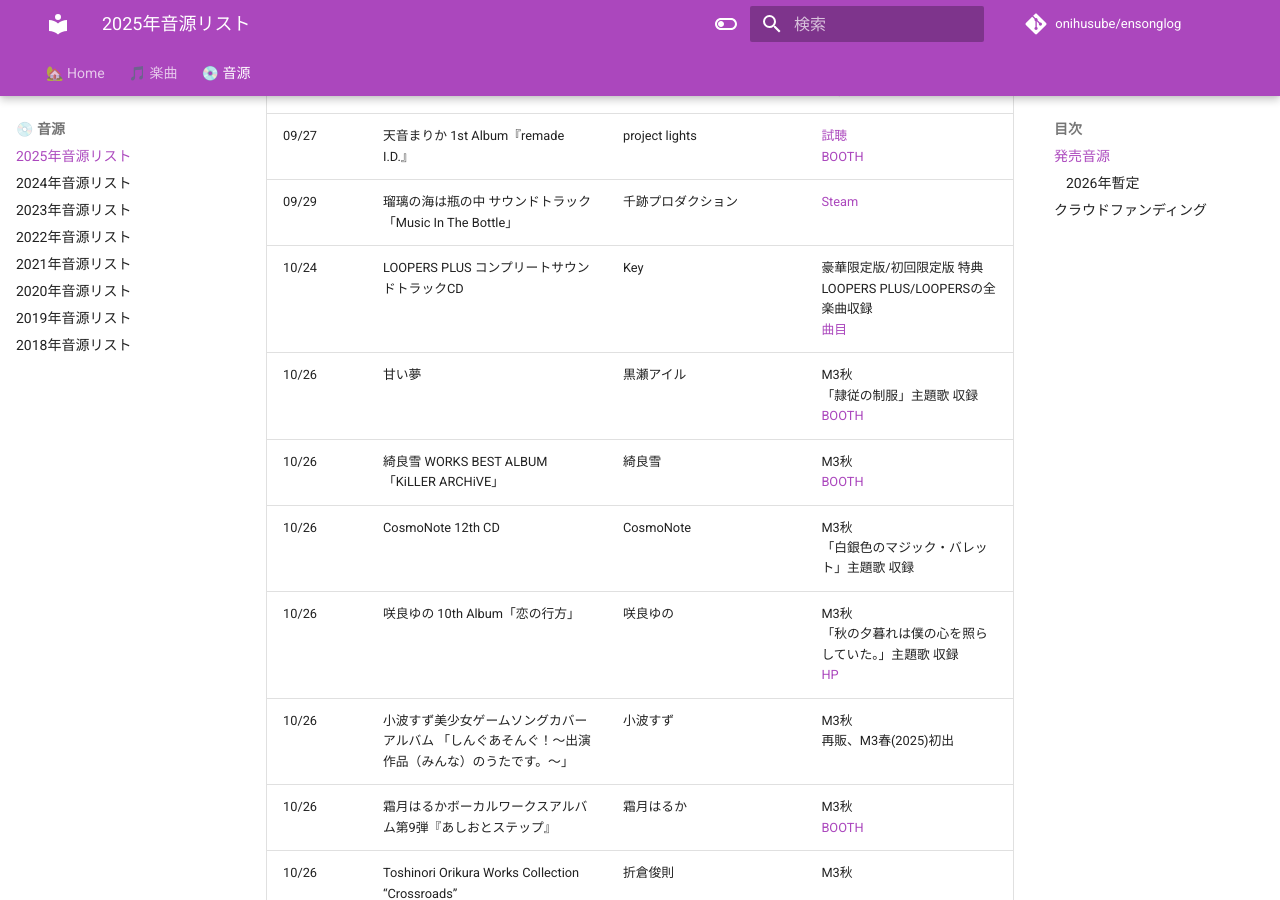
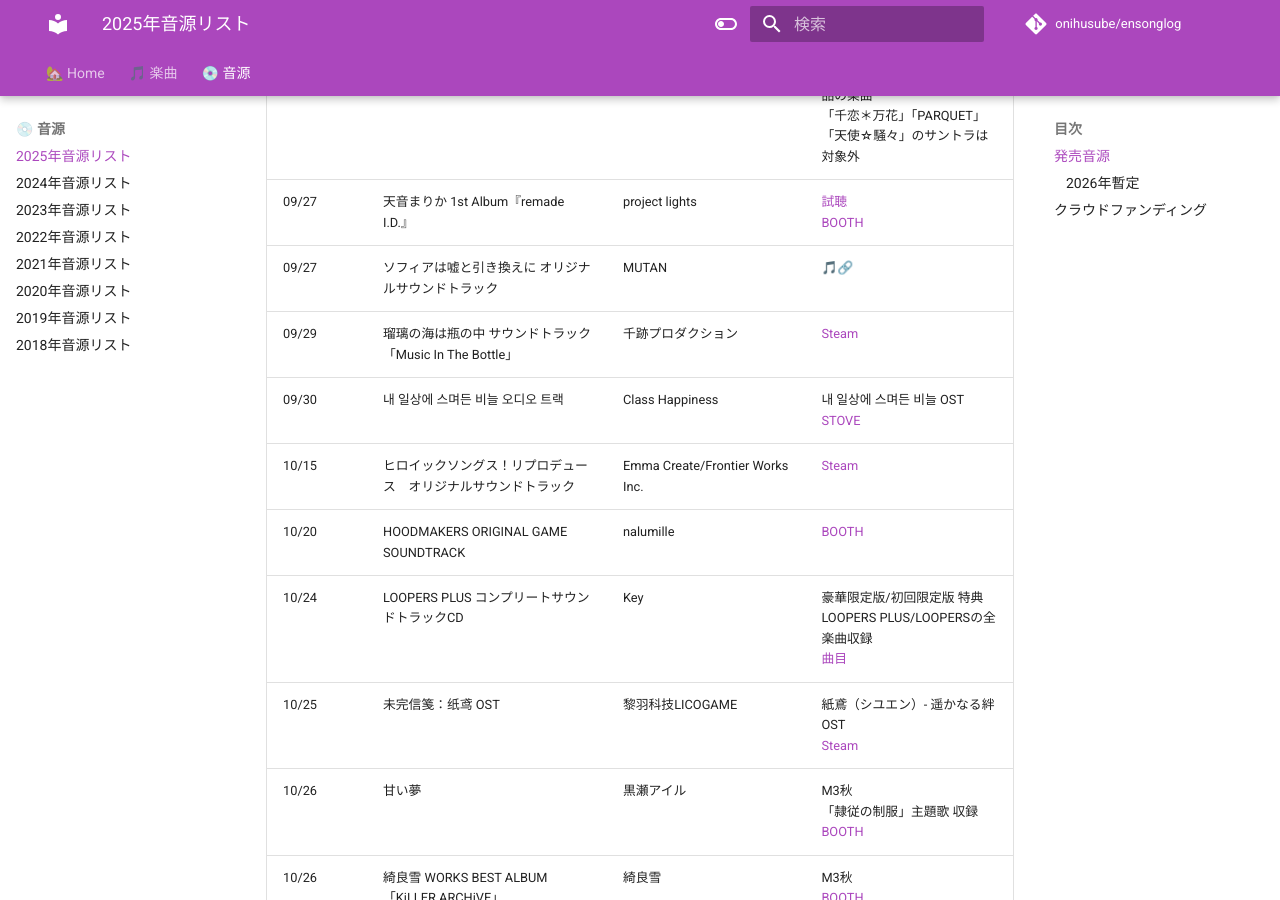
Before and after one commit to onihusube/ensonglog, an MkDocs documentation site: the page built from docs/2025/音源.md, in a window 1280 px wide and 900 px high, scrolled down 12780 px. Built offline with MkDocs 1.6.1 and Material for MkDocs 9.7.7, drawn with Linux system fonts in a browser that asks for light colours; comment, search, counter and statistics services are not loaded; some of the changed text lies outside the part shown.

Commit message:
音源いくつか追加

```diff
--- a/docs/2025/音源.md
+++ b/docs/2025/音源.md
@@ -137,6 +137,7 @@
 | 08/03 | RAINBOW STREAM ～High and Higher～ | 橋本みゆき |  |
 | 08/04 | GEARS of DRAGOON original soundtrack-Carbuncle- | ninetail | 2013年発売のものの再販? |
 | 08/06 | Eternal ONE Season 1 Original Soundtrack | HOONDAHL STUDIOS LTD | [STOVE](https://store.onstove.com/ko/games/101642) [Steam](https://store.steampowered.com/app/3946200/Eternal_ONE_Season_1_Original_Soundtrack/) </br> [試聴](https://www.youtube.com/watch?v=5pL2aVBtNJg) |
+| 08/06 | Eternal ONE Kumo Island Soundtrack | HOONDAHL STUDIOS LTD | [STOVE](https://store.onstove.com/ja/games/101946) [Steam](https://store.steampowered.com/app/3946210/Eternal_ONE_Kumo_Island_Soundtrack/?curator_clanid=45742451) |
 | 08/16 | [Assort＊Monster](./音源個別/Assort＊Monster.md) | KyoKa | C106 </br> 一般09/26 |
 | 08/16 | [きゃべつそふと Consumer Collection](./音源個別/きゃべつそふと%20Consumer%20Collection.md) | きゃべつそふと | C106 </br> 一般09/26 |
 | 08/16 | サクラノ詩レコード | ケロQ/枕 | C106 </br> 復刻 |
@@ -182,8 +183,13 @@
 | 09/26 | [レモネードファクトリー アルバムCD「レモネードジャム」](./音源個別/レモネードジャム.md) |	ゆずソフト | 通常販売+プレミアム版特典 [🎵🔗](https://nex-tone.link/A00201738) </br> ライムライト・レモネードジャムの劇中バンドのアルバム |
 | 09/26 | ゆずソフト 過去作楽曲配信 |	ゆずソフト | CDが廃盤になっている過去作品の楽曲 </br> 「千恋＊万花」「PARQUET」「天使☆騒々」のサントラは対象外 |
 | 09/27 | 天音まりか 1st Album『remade I.D.』 | project lights | [試聴](https://www.youtube.com/watch?v=ULRuZ3ouv1Y) </br> [BOOTH](https://booth.pm/ja/items/7407850) |
+| 09/27 | ソフィアは嘘と引き換えに オリジナルサウンドトラック | MUTAN | [🎵🔗](https://linkco.re/yfNUBHFn) |
 | 09/29 | 瑠璃の海は瓶の中 サウンドトラック「Music In The Bottle」 | 千跡プロダクション | [Steam](https://store.steampowered.com/app/4002500/Music_In_The_Bottle/) |
+| 09/30 | 내 일상에 스며든 비늘 오디오 트랙 | Class Happiness | 내 일상에 스며든 비늘 OST </br> [STOVE](https://store.onstove.com/ja/games/102656) |
+| 10/15 | ヒロイックソングス！リプロデュース　オリジナルサウンドトラック | Emma Create/Frontier Works Inc. | [Steam](https://store.steampowered.com/app/4070660/_/) |
+| 10/20 | HOODMAKERS ORIGINAL GAME SOUNDTRACK | nalumille | [BOOTH](https://nalumille.booth.pm/items/5377234) |
 | 10/24 | LOOPERS PLUS コンプリートサウンドトラックCD | Key | 豪華限定版/初回限定版 特典 </br> LOOPERS PLUS/LOOPERSの全楽曲収録 </br> [曲目](https://key.soundslabel.com/discography.html?ksl0230/ksl0230) |
+| 10/25 | 未完信䇳：纸鸢 OST | 黎羽科技LICOGAME | 紙鳶（シユエン）- 遥かなる絆 OST </br> [Steam](https://store.steampowered.com/app/4065110/_OST/) |
 | 10/26 | 甘い夢 | 黒瀬アイル | M3秋 </br> 「隷従の制服」主題歌 収録 </br> [BOOTH](https://aislekurose.booth.pm/items/7561074) |
 | 10/26 | 綺良雪 WORKS BEST ALBUM「KiLLER ARCHiVE」 | 綺良雪 | M3秋 </br> [BOOTH](https://yuki-official.booth.pm/items/7514714) |
 | 10/26 | CosmoNote 12th CD | CosmoNote | M3秋 </br> 「白銀色のマジック・バレット」主題歌 収録 |
@@ -224,6 +230,7 @@
 |---|---|---|---|
 | 01/07 | 腐り姫 劇伴集 - いろせこいしや ほうやれほ -(CD) | Lair-soft |  |
 | 01/07 | 腐り姫 劇伴集 - いろもこいしや ほうやれほ -(2LP) | Lair-soft | LPレコード |
+| 01/30 | PRIDE BLUE ボーカルソングCD | LiLiM DARKNESS | 同梱特典 </br> 主題歌full、ED曲x2 Midlength ver 収録 |
 | 02/26 | ドラ・コンカフェ2 主題歌マキシCD | Cuteuphoria | オフィシャル通販特典 </br> 主題歌/ソロx2/short/off vocal 収録 |
 | 02/27 | タユタマ零 オリジナルサウンドトラック | Lump of Sugar | 豪華版/初回版 特典 |
 
```
